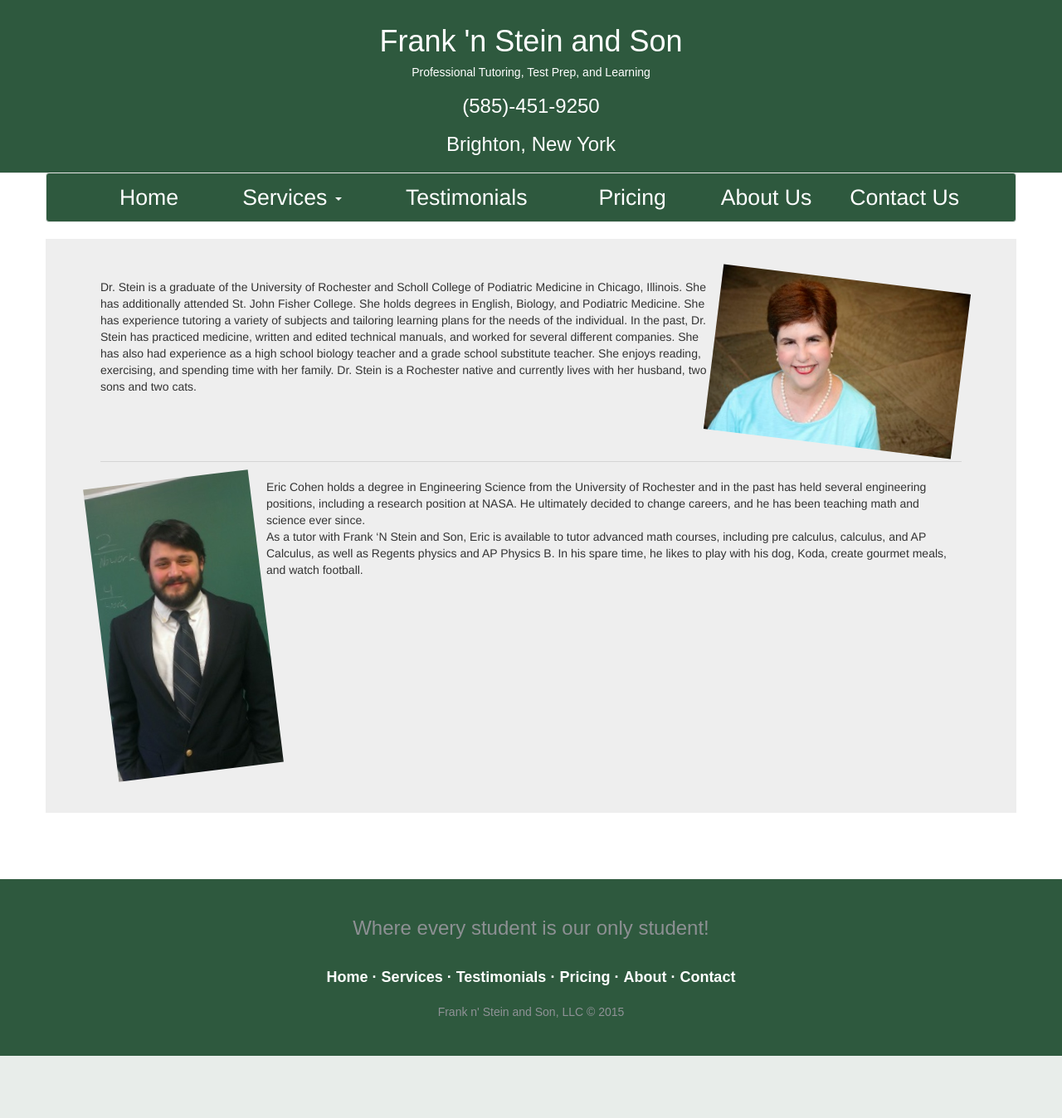
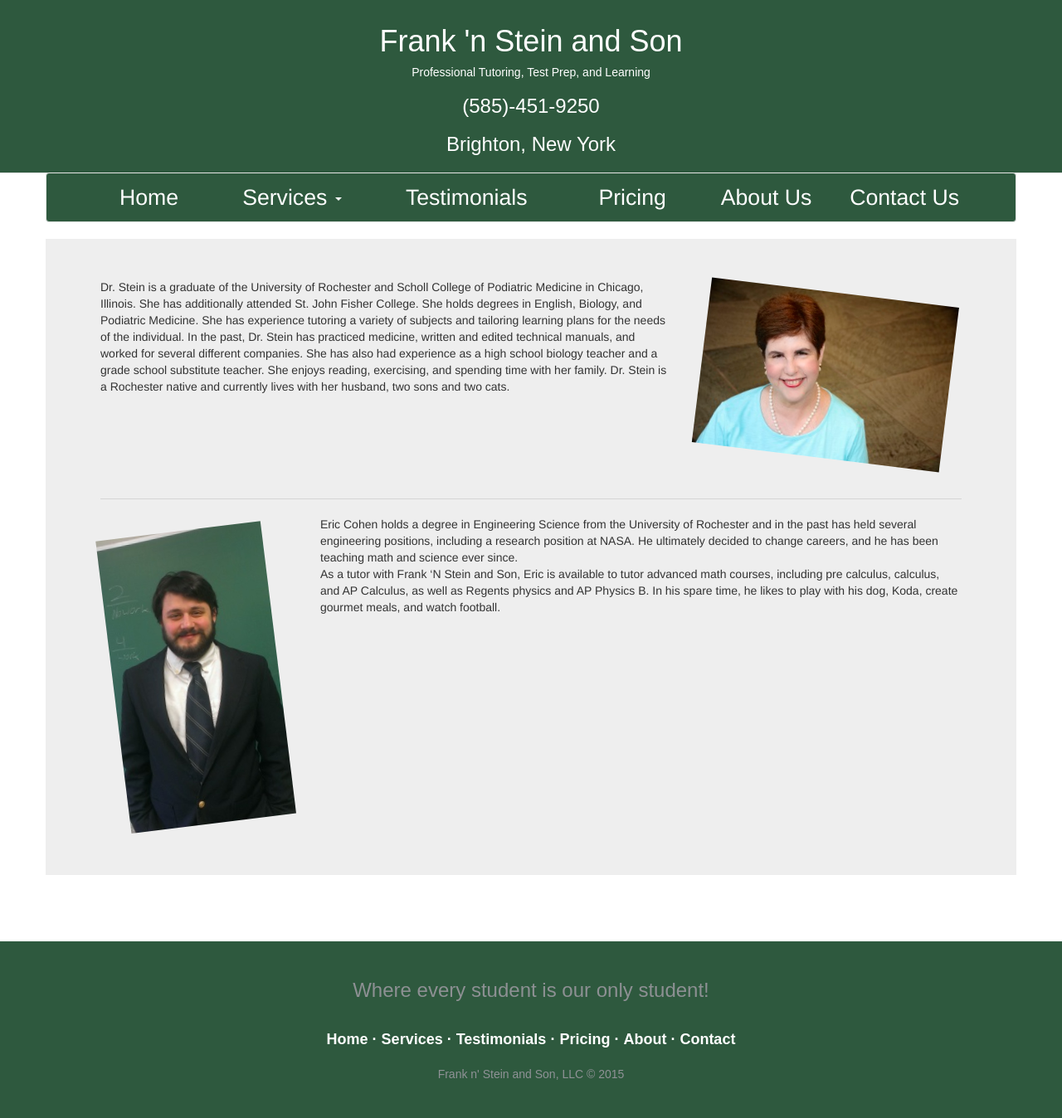
Before and after one commit to sfp8216/ffsweb, a PHP site: page /about.html in a window 1280 px wide. Shown: the whole page at 83% size. Before the commit the page ends 1273 px from the top, so only its background shows below. Run offline with PHP 8.4, Linux system fonts and the light colour scheme; some libraries are stand-ins or nearby versions.

Commit message:
Added styles

```diff
--- a/about.html
+++ b/about.html
@@ -16,19 +16,6 @@
       <script src="https://oss.maxcdn.com/html5shiv/3.7.2/html5shiv.min.js"></script>
       <script src="https://oss.maxcdn.com/respond/1.4.2/respond.min.js"></script>
     <![endif]-->
-    <style>
-    .cpic{
-           -ms-transform: rotate(7deg); /* IE 9 */
-    -webkit-transform: rotate(7deg); /* Chrome, Safari, Opera */
-    transform: rotate(7deg);
-    }
-    .epic{
-   -ms-transform: rotate(-7deg); /* IE 9 */
-    -webkit-transform: rotate(-7deg); /* Chrome, Safari, Opera */
-    transform: rotate(-7deg);
-    }
-
-    </style>
   </head>
   <body>
   <div class='container fs-header'>
--- a/includes/css/ffs.css
+++ b/includes/css/ffs.css
@@ -103,7 +103,22 @@
 	list-style-type:none;
 }
 
-
+/*About us*/
+    .cpic{
+    -ms-transform: rotate(7deg); /* IE 9 */
+    -webkit-transform: rotate(7deg); /* Chrome, Safari, Opera */
+    transform: rotate(7deg);
+	padding:15px;
+	padding-left:30px;
+	padding-bottom:30px;
+    }
+    .epic{
+   -ms-transform: rotate(-7deg); /* IE 9 */
+    -webkit-transform: rotate(-7deg); /* Chrome, Safari, Opera */
+    transform: rotate(-7deg);
+	padding:15px;
+	padding-right:50px;
+    }
 /* If you don't want the footer to be responsive, remove these media queries */
 
 @media (max-width: 600px) {
```
